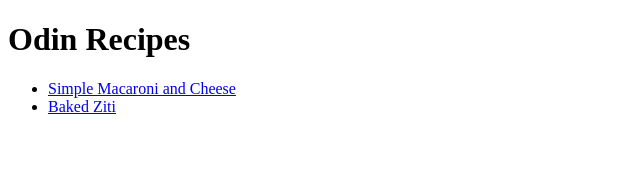
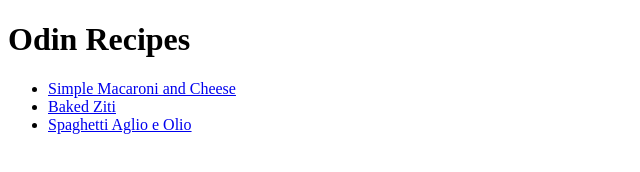
Before and after one commit to bharat-sukha/odin-recipes, a plain HTML site: page index.html in a window 1280 px wide. Shown: the whole page, without its empty margins (0-640 px from the left). Drawn offline with Linux system fonts and the light colour scheme.

Commit message:
Updated links in index.html

```diff
--- a/index.html
+++ b/index.html
@@ -9,6 +9,7 @@
         <ul>
             <li><a href="recipes/simple-macaroni-and-cheese.html">Simple Macaroni and Cheese</a></li>
             <li><a href="recipes/baked-ziti.html">Baked Ziti</a></li>
+            <li><a href="recipes/spaghetti-aglio-e-olio.html">Spaghetti Aglio e Olio</a></li>
         </ul>
     </body>
 </html>
```
